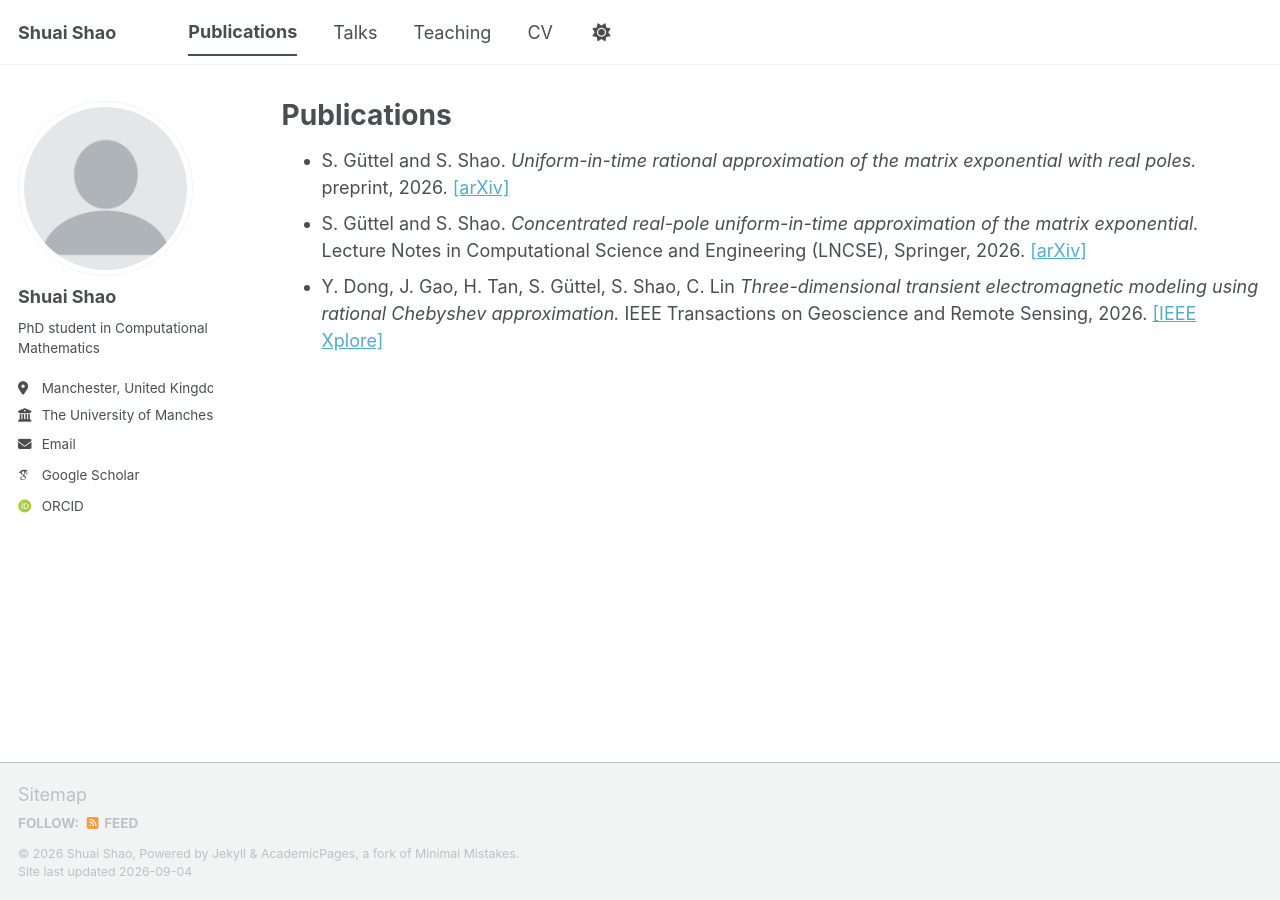
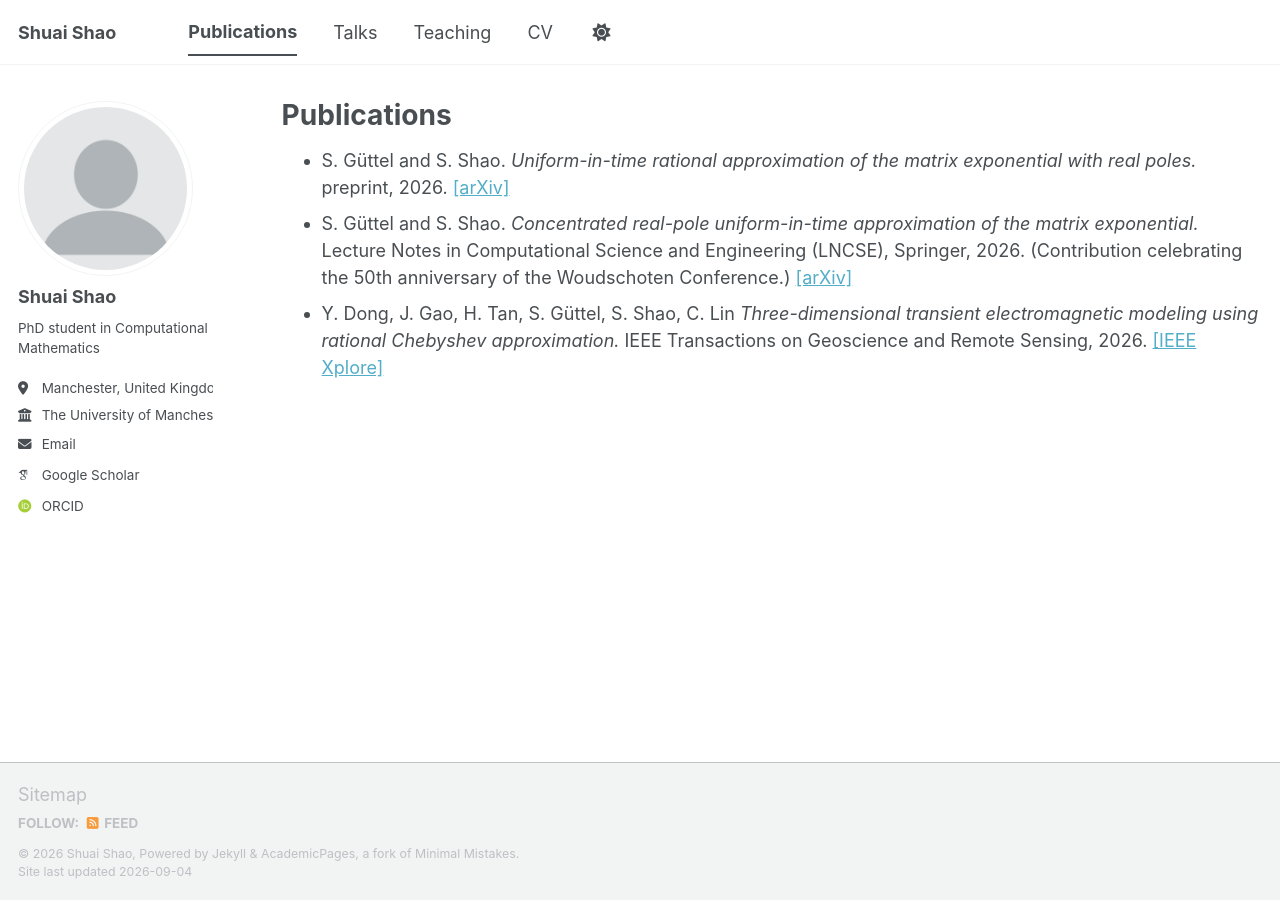
Before and after one commit to ShuaiShao-1203/ShuaiShao-1203.github.io, a Jekyll site: the page built from _pages/publications.html, in a window 1280 px wide. Built offline with Jekyll 4.4.1, drawn with Linux system fonts in a browser that asks for light colours; some web fonts are replaced; a script bundle is joined from its source files by our own code; library files that are not in the unit come from our copies.

Commit message:
Update publications.html

```diff
--- a/_pages/publications.html
+++ b/_pages/publications.html
@@ -21,6 +21,7 @@ author_profile: true
   S. Güttel and S. Shao.
   <em>Concentrated real-pole uniform-in-time approximation of the matrix exponential.</em>
   Lecture Notes in Computational Science and Engineering (LNCSE), Springer, 2026.
+  (Contribution celebrating the 50th anniversary of the Woudschoten Conference.)
   <a href="https://arxiv.org/abs/2511.21858v2">[arXiv]</a>
   </li>
 
```
